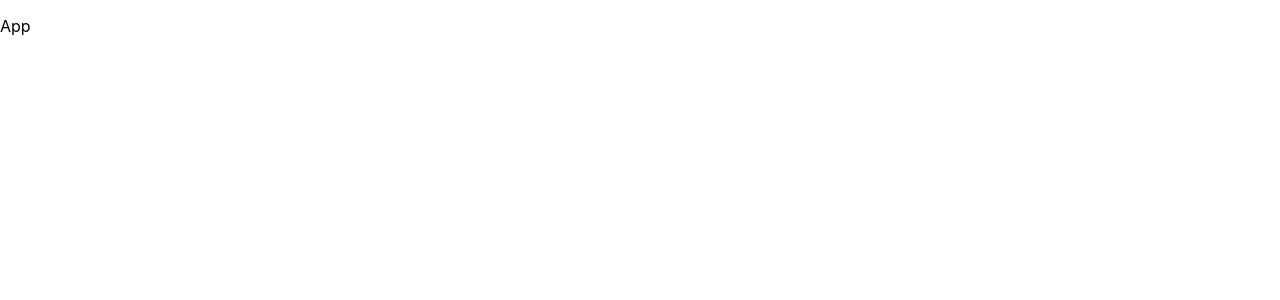
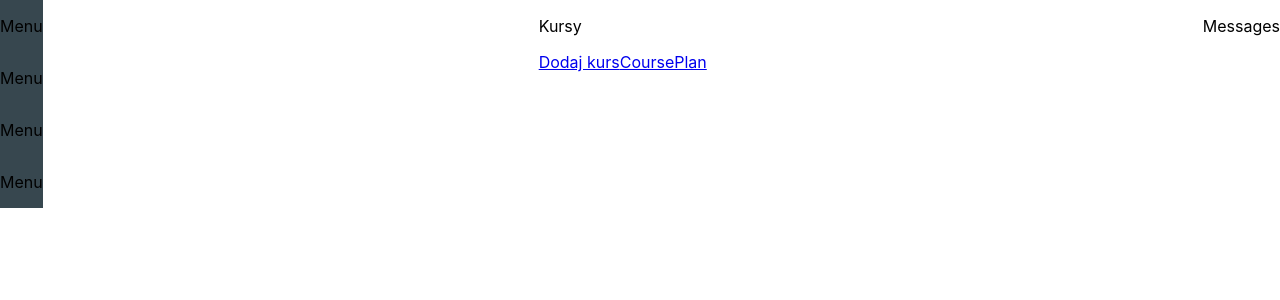
Before and after one commit to MishanyaZh/courses, a React (Create React App) app: page / in a window 1280 px wide. Shown: the top 300 px of the page. Built offline with nearby package versions, Linux system fonts and the light colour scheme.

Commit message:
add tree components, refact index.js

```diff
--- a/src/App.jsx
+++ b/src/App.jsx
@@ -1,9 +1,24 @@
+import React, { Suspense } from 'react';
+import { Routes, Route } from 'react-router-dom';
+
 import './App.css';
+
+import Courses from './views/Courses/Courses';
+import CoursePlan from './views/CoursePlan/CoursePlan';
+import NewCourse from './views/NewCourse/NewCourse';
+import NotFoundPage from './views/NotFoundPage';
 
 function App() {
   return (
     <div>
-      <p>App</p>
+      <Suspense fallback={null}>
+        <Routes>
+          <Route path="/" element={<Courses />} />
+          <Route path="courseplan" element={<CoursePlan />} />
+          <Route path="newcourse" element={<NewCourse />} />
+          <Route path="*" element={<NotFoundPage />} />
+        </Routes>
+      </Suspense>
     </div>
   );
 }
--- /dev/null
+++ b/src/components/Courses/Main/Main.jsx
@@ -0,0 +1,18 @@
+import React from 'react';
+import { NavLink } from 'react-router-dom';
+
+const Main = () => {
+  return (
+    <>
+      <div>
+        <div>
+          <p>Kursy</p>
+          <NavLink to="/newcourse">Dodaj kurs</NavLink>
+          <NavLink to="/courseplan">CoursePlan</NavLink>
+        </div>
+      </div>
+    </>
+  );
+};
+
+export default Main;
--- /dev/null
+++ b/src/components/Courses/Menu/Menu.jsx
@@ -0,0 +1,17 @@
+import React from 'react';
+import { MenuBox } from './Menu.styled';
+
+const Menu = () => {
+  return (
+    <>
+      <MenuBox>
+        <p>Menu</p>
+        <p>Menu</p>
+        <p>Menu</p>
+        <p>Menu</p>
+      </MenuBox>
+    </>
+  );
+};
+
+export default Menu;
--- /dev/null
+++ b/src/components/Courses/Menu/Menu.styled.jsx
@@ -0,0 +1,7 @@
+import styled from '@emotion/styled';
+
+export const MenuBox = styled.div`
+  display: flex;
+  flex-direction: column;
+  background-color: rgba(55, 71, 79, 1);
+`;
--- /dev/null
+++ b/src/components/Courses/Messages/Messages.jsx
@@ -0,0 +1,13 @@
+import React from 'react';
+
+const Messages = () => {
+  return (
+    <>
+      <div>
+        <p>Messages</p>
+      </div>
+    </>
+  );
+};
+
+export default Messages;
--- a/src/index.js
+++ b/src/index.js
@@ -1,11 +1,24 @@
 import React from 'react';
-import ReactDOM from 'react-dom';
+// import ReactDOM from 'react-dom';
+import ReactDOM from 'react-dom/client';
+import { BrowserRouter } from 'react-router-dom';
 import App from './App';
 import './index.css';
 
-ReactDOM.render(
+// ReactDOM.render(
+//   <React.StrictMode>
+//     <BrowserRouter>
+//       <App />
+//     </BrowserRouter>
+//   </React.StrictMode>,
+//   document.getElementById('root'),
+// );
+
+const root = ReactDOM.createRoot(document.getElementById('root'));
+root.render(
   <React.StrictMode>
-    <App />
+    <BrowserRouter>
+      <App />
+    </BrowserRouter>
   </React.StrictMode>,
-  document.getElementById('root'),
 );
--- /dev/null
+++ b/src/views/CoursePlan/CoursePlan.jsx
@@ -0,0 +1,13 @@
+import React from 'react';
+import { NavLink } from 'react-router-dom';
+
+const CoursePlan = () => {
+  return (
+    <>
+      <NavLink to="/">◄ Kursy</NavLink>
+      <p>CoursePlan</p>
+    </>
+  );
+};
+
+export default CoursePlan;
--- /dev/null
+++ b/src/views/Courses/Courses.jsx
@@ -0,0 +1,21 @@
+import React from 'react';
+
+import Menu from '../../components/Courses/Menu/Menu';
+import Main from '../../components/Courses/Main/Main';
+import Messages from '../../components/Courses/Messages/Messages';
+
+import { CoursesBox } from './Courses.styled';
+
+const Courses = () => {
+  return (
+    <>
+      <CoursesBox>
+        <Menu />
+        <Main />
+        <Messages />
+      </CoursesBox>
+    </>
+  );
+};
+
+export default Courses;
--- /dev/null
+++ b/src/views/Courses/Courses.styled.jsx
@@ -0,0 +1,7 @@
+import styled from '@emotion/styled';
+
+export const CoursesBox = styled.div`
+  display: flex;
+  flex-direction: row;
+  justify-content: space-between;
+`;
--- /dev/null
+++ b/src/views/NewCourse/NewCourse.jsx
@@ -0,0 +1,13 @@
+import React from 'react';
+import { NavLink } from 'react-router-dom';
+
+const NewCourse = () => {
+  return (
+    <>
+      <NavLink to="/">◄ Kursy</NavLink>
+      <p>NewCourse</p>
+    </>
+  );
+};
+
+export default NewCourse;
--- /dev/null
+++ b/src/views/NotFoundPage.jsx
@@ -0,0 +1,10 @@
+import React from 'react';
+
+const NotFoundPage = () => {
+  return (
+    <div>
+      <h1>404 Not Found Page</h1>
+    </div>
+  );
+};
+export default NotFoundPage;
```
Also changed, not shown: 1 other file (tests, documents, lock files or other folders).
